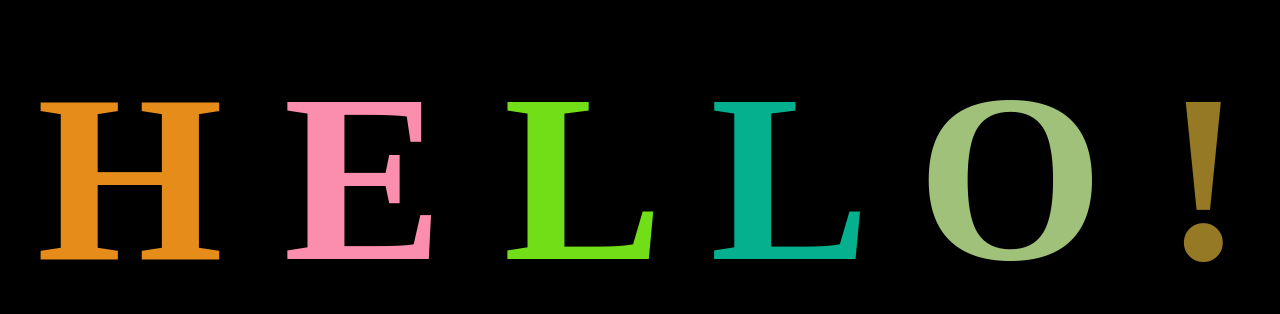
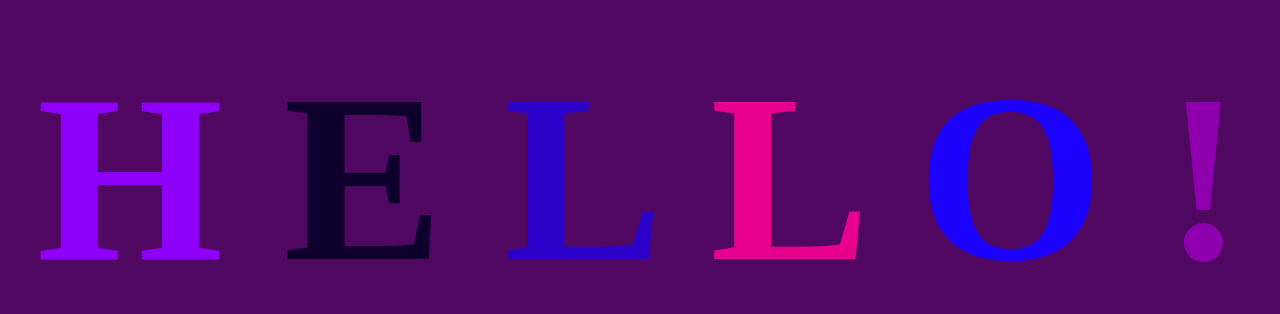
Before and after one commit to AlexanderSChen/AnimatedTextGitDemo, a plain HTML site: page index.html in a window 1280 px wide. Shown: the part 230-544 px from the top of the page. Drawn offline with Linux system fonts and the light colour scheme; a web font is replaced by a local one.

Commit message:
no green

```diff
--- a/app.css
+++ b/app.css
@@ -1,5 +1,5 @@
 body {
-    background-color: black;
+    background-color: rgb(80, 7, 98);
     display: flex;
     align-items: center;
     justify-content: center;
--- a/app.js
+++ b/app.js
@@ -1,6 +1,6 @@
 function randomRGB() {
     const r = Math.floor(Math.random() * 256);
-    const g = Math.floor(Math.random() * 256);
+    const g = 0;
     const b = Math.floor(Math.random() * 256);
     return `rgb(${r},${g},${b})`
 }
```
